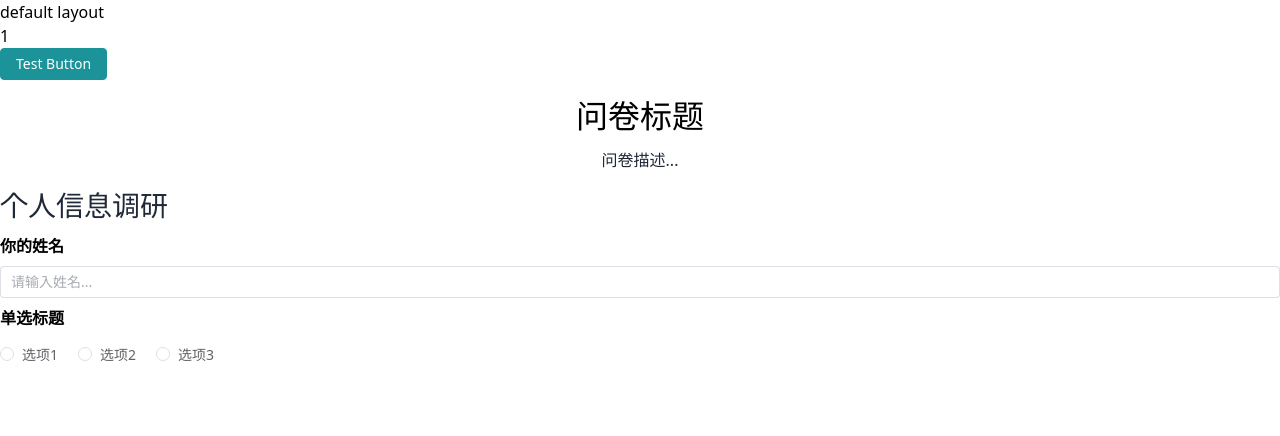
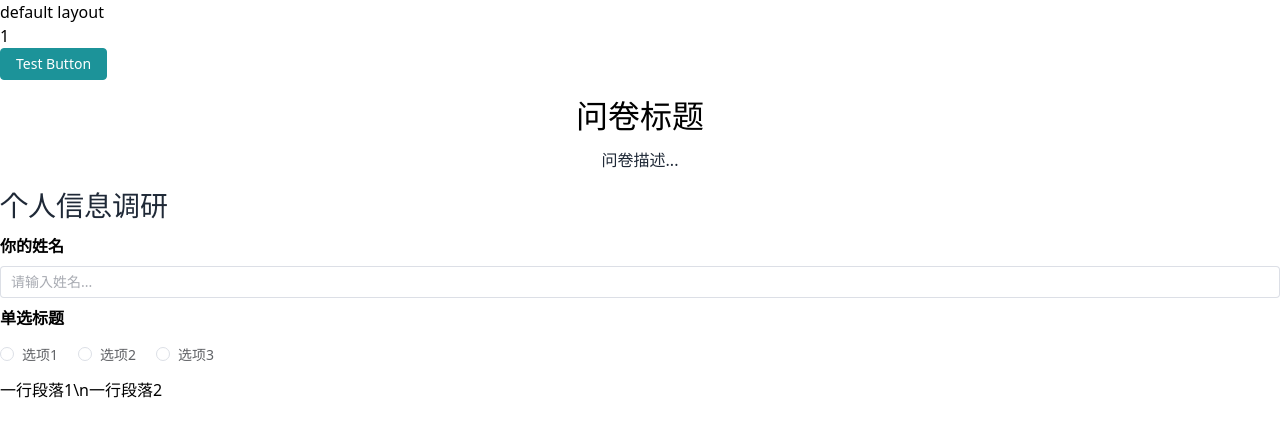
Before and after one commit to HeroCloudy/wm-voc-client, a Nuxt app: page /voc/1 in a window 1280 px wide. Shown: the top 436 px of the page. Built offline with nearby package versions, Linux system fonts and the light colour scheme.

Commit message:
feat: voc-paragraph

```diff
--- a/app/components/voc/info.vue
+++ b/app/components/voc/info.vue
@@ -1,6 +1,6 @@
 <!--
  @name: input.vue
- @description: 单选框组件
+ @description: 问卷信息组件
  @author: 程序员优雅哥 youyacoder
  @time: 2025/10/19 21:53
 -->
--- /dev/null
+++ b/app/components/voc/paragraph.vue
@@ -0,0 +1,24 @@
+<!--
+ @name: input.vue
+ @description: 段落组件
+ @author: 程序员优雅哥 youyacoder
+ @time: 2025/10/19 21:53
+-->
+<template>
+  <div class="voc-paragraph">
+    <div :class="[isCenter ? 'text-center' : 'text-left', 'whitespace-pre-wrap!']">{{ text }}</div>
+  </div>
+</template>
+
+<script setup lang="ts">
+interface ParagraphProp {
+  text?: string
+  isCenter?: boolean
+}
+defineProps<ParagraphProp>()
+</script>
+<style scoped lang="scss">
+.voc-paragraph {
+  white-space: pre-wrap !important;
+}
+</style>
--- a/app/components/voc/title.vue
+++ b/app/components/voc/title.vue
@@ -1,6 +1,6 @@
 <!--
  @name: input.vue
- @description: 单选框组件
+ @description: 标题组件
  @author: 程序员优雅哥 youyacoder
  @time: 2025/10/19 21:53
 -->
--- a/app/pages/voc/[id].vue
+++ b/app/pages/voc/[id].vue
@@ -16,6 +16,8 @@
     <voc-input title="你的姓名" placeholder="请输入姓名..." />
 
     <voc-radio title="单选标题" :is-vertical="false" :options="['选项1', '选项2', '选项3']" />
+
+    <voc-paragraph text="一行段落1\n一行段落2" :is-center="false" />
   </div>
 </template>
 
```
